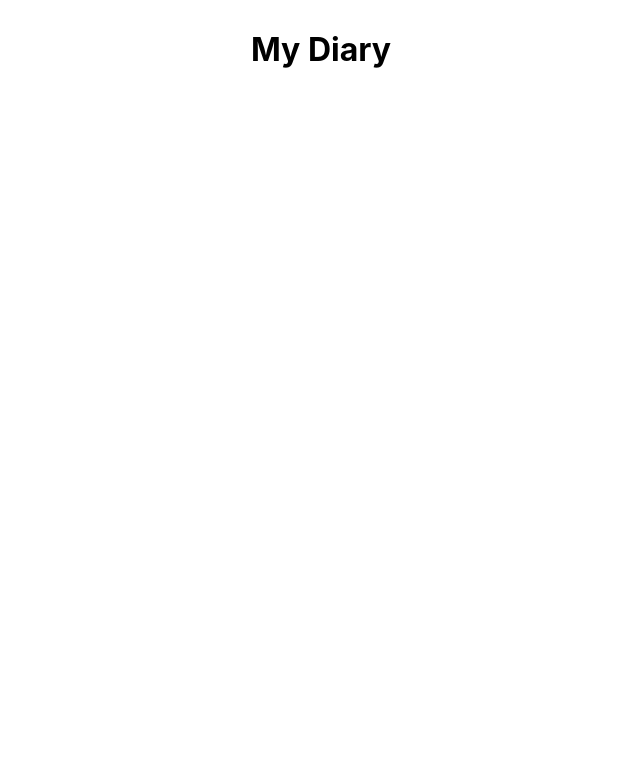
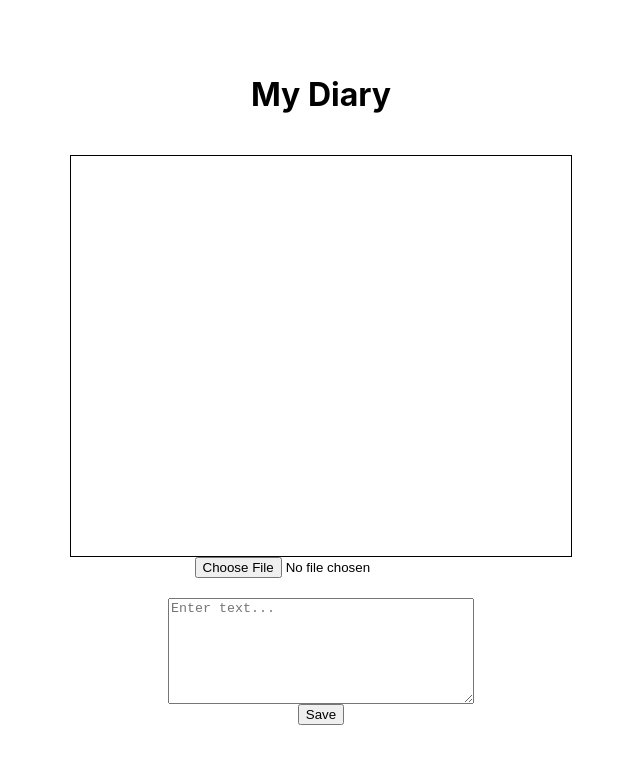
Before and after one commit to qhrud00/diary, a React (Create React App) app in the folder diary/: page /pic in a window 1280 px wide. Shown: the top 764 px of the page, without its empty margins (319-959 px from the left). Built offline with nearby package versions, Linux system fonts and the light colour scheme.

Commit message:
feat:파일불러오기,저장기능추가

```diff
--- a/diary/src/diary/Main.jsx
+++ b/diary/src/diary/Main.jsx
@@ -1,3 +1,97 @@
+// import React from "react";
+// import { useNavigate } from "react-router-dom";
+
+// function Main() {
+//   const navigate = useNavigate();
+
+//   const handleTitleClick = () => {
+//     navigate("/pic");
+//   };
+
+//   return (
+//     <div
+//       style={{
+//         display: "flex",
+//         justifyContent: "center",
+//         alignItems: "center",
+//         height: "100vh",
+//       }}
+//     >
+//       <h1
+//         style={{
+//           marginTop: 0,
+//           position: "absolute",
+//           top: 30,
+//           cursor: "pointer",
+//         }}
+//         onClick={handleTitleClick}
+//       >
+//         My Diary
+//       </h1>
+//     </div>
+//   );
+// }
+
+// export default Main;
+
+// import React, { useState } from "react";
+// import { useNavigate } from "react-router-dom";
+
+// function Main() {
+//   const navigate = useNavigate();
+//   const [uploadedImage, setUploadedImage] = useState(null);
+
+//   const handleTitleClick = () => {
+//     navigate("/pic");
+//   };
+
+//   const handleImageUpload = (event) => {
+//     const file = event.target.files[0];
+//     const reader = new FileReader();
+
+//     reader.onload = (e) => {
+//       setUploadedImage(e.target.result);
+//     };
+
+//     reader.readAsDataURL(file);
+//   };
+
+//   return (
+//     <div
+//       style={{
+//         display: "flex",
+//         justifyContent: "center",
+//         alignItems: "center",
+//         flexDirection: "column",
+//         height: "100vh",
+//       }}
+//     >
+//       <h1
+//         style={{
+//           marginTop: 0,
+//           cursor: "pointer",
+//         }}
+//         onClick={handleTitleClick}
+//       >
+//         My Diary
+//       </h1>
+
+//       {uploadedImage && (
+//         <div style={{ marginTop: 20 }}>
+//           <img
+//             src={uploadedImage}
+//             alt="Uploaded"
+//             style={{ width: 300, height: "auto" }}
+//           />
+//         </div>
+//       )}
+
+//       <input type="file" accept="image/*" onChange={handleImageUpload} />
+//     </div>
+//   );
+// }
+
+// export default Main;
 import React from "react";
 import { useNavigate } from "react-router-dom";
 
@@ -20,8 +114,6 @@ function Main() {
       <h1
         style={{
           marginTop: 0,
-          position: "absolute",
-          top: 30,
           cursor: "pointer",
         }}
         onClick={handleTitleClick}
--- a/diary/src/diary/pic.jsx
+++ b/diary/src/diary/pic.jsx
@@ -1,12 +1,58 @@
-import React from "react";
+import React, { useState, useRef, useEffect } from "react";
 import { useNavigate } from "react-router-dom";
 
 function Pic() {
   const navigate = useNavigate();
+  const [uploadedImage, setUploadedImage] = useState(null);
+  const [text, setText] = useState("");
+  const canvasRef = useRef(null);
+  const canvasWidth = 500;
+  const canvasHeight = 400;
 
   const handleTitleClick = () => {
     navigate("/");
   };
+
+  const handleImageUpload = (event) => {
+    const file = event.target.files[0];
+    const reader = new FileReader();
+
+    reader.onload = (e) => {
+      setUploadedImage(e.target.result);
+    };
+
+    reader.readAsDataURL(file);
+  };
+
+  const handleSaveImage = () => {
+    if (uploadedImage) {
+      console.log("Image saved:", uploadedImage);
+    }
+  };
+
+  const handleTextChange = (event) => {
+    setText(event.target.value);
+  };
+
+  useEffect(() => {
+    const canvas = canvasRef.current;
+    const context = canvas.getContext("2d");
+
+    const loadImage = () => {
+      const image = new Image();
+      image.src = uploadedImage;
+      image.onload = () => {
+        context.clearRect(0, 0, canvasWidth, canvasHeight);
+        context.drawImage(image, 0, 0, canvasWidth, canvasHeight);
+        context.font = "30px Arial";
+        context.fillText(text, 20, 50);
+      };
+    };
+
+    if (uploadedImage) {
+      loadImage();
+    }
+  }, [uploadedImage, text, canvasWidth, canvasHeight]);
 
   return (
     <div
@@ -14,20 +60,37 @@ function Pic() {
         display: "flex",
         justifyContent: "center",
         alignItems: "center",
+        flexDirection: "column",
         height: "100vh",
       }}
     >
       <h1
         style={{
           marginTop: 0,
-          position: "absolute",
-          top: 30,
           cursor: "pointer",
         }}
         onClick={handleTitleClick}
       >
         My Diary
       </h1>
+
+      <canvas
+        ref={canvasRef}
+        width={canvasWidth}
+        height={canvasHeight}
+        style={{ border: "1px solid black", marginTop: 20 }}
+      />
+
+      <input type="file" accept="image/*" onChange={handleImageUpload} />
+
+      <textarea
+        value={text}
+        onChange={handleTextChange}
+        placeholder="Enter text..."
+        style={{ marginTop: 20, width: 300, height: 100 }}
+      />
+
+      <button onClick={handleSaveImage}>Save</button>
     </div>
   );
 }
```
